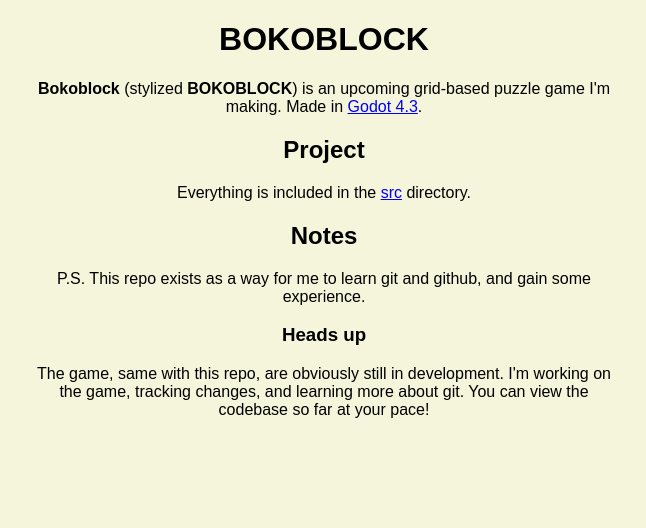
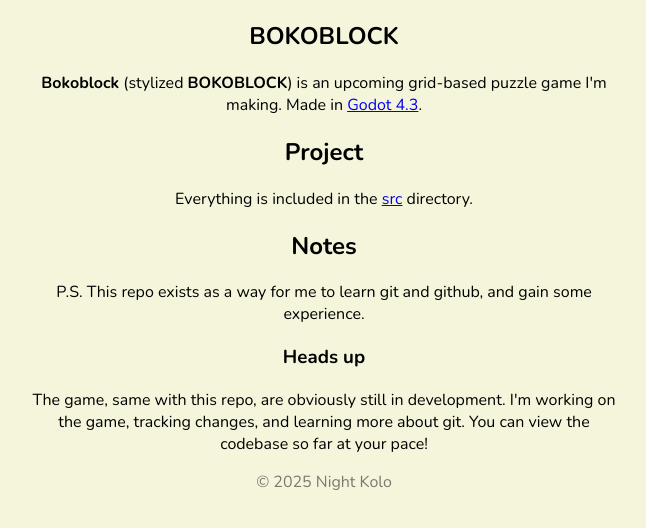
Before and after one commit to nightkolo/HTML-playground, a plain HTML site: page text-style-03.html in a window 1280 px wide. Shown: the whole page, without its empty margins (316-962 px from the left). Drawn offline with nearby package versions, Linux system fonts and the light colour scheme.

Commit message:
Minor Changes

```diff
--- a/styles/text-style-02.css
+++ b/styles/text-style-02.css
@@ -10,6 +10,16 @@ hr {
     opacity: 0.375;
 }
 
+footer {
+    opacity: 0.5;
+    transition: all 400ms;
+}
+
+footer:hover {
+    opacity: 0.75;
+}
+
+
 #text-body {
     width: 50%;
     margin: 0 auto;
@@ -17,48 +27,53 @@ hr {
 
 @media (max-width: 1000px) {
     #text-body {
-    width: 75%;
+        width: 75%;
     }
 }
 
 @media (max-width: 750px) {
     #text-body {
-    width: 100%;
+        width: 100%;
     }
 }
 
 .shadow-effect {
-    box-shadow: 1px 4px 10px rgba(0, 0, 0, 0.125);
+    box-shadow: 1px 4px 10px rgba(0, 0, 0, 0.175);
     transition: all 200ms;
 }
 
 .shadow-effect:hover {
-    box-shadow: 1px 8px 10px rgba(0, 0, 0, 0.175);
+    box-shadow: 1px 8px 10px rgba(0, 0, 0, 0.3);
+}
+
+.footer-text {
+    text-align: center;
+    padding: 40px;
 }
 
 .p-text-body {
     opacity: 0.8;
     padding: 20px;
-    background-color: rgba(0, 0, 0, 0.06);
+    background-color: rgba(0, 0, 0, 0.04);
     border-radius: 25px;
     transition: all 200ms;
 }
 
 .p-text-body:hover {
     opacity: 1.0;
-    background-color: rgba(0, 0, 0, 0.02);
+    background-color: rgba(0, 0, 0, 0.015);
     border-radius: 10px;
 }
 
 .skills-to-learn {
     padding: 10px;
-    background-color: rgba(0, 0, 0, 0.08);
+    background-color: rgba(0, 0, 0, 0.06);
     border-radius: 25px;
     transition: all 200ms;
 }
 
 .skills-to-learn:hover {
-    background-color: rgba(0, 0, 0, 0.02);
+    background-color: rgba(0, 0, 0, 0.01);
     border-radius: 10px;
 }
 
@@ -66,7 +81,6 @@ hr {
     display: inline;
     vertical-align: middle;
     margin-left: 20px;
-    opacity: 0.75;
     opacity: 0.5;
     padding: 0px;
     background-color: rgba(0, 0, 0, 0);
--- a/text-style-03.html
+++ b/text-style-03.html
@@ -1,17 +1,39 @@
 <!DOCTYPE html>
 <html style="background-color: beige;">
-    <body style="font-family: sans-serif;">
+    <head>
+        <!-- Working with Github Copilot for lil things :3 -->
+
+        <meta charset="UTF-8">
+        <meta name="viewport" content="width=device-width, initial-scale=1.0">
+        <link rel="preconnect" href="https://fonts.googleapis.com">
+        <link rel="preconnect" href="https://fonts.gstatic.com" crossorigin>
+        <link href="https://fonts.googleapis.com/css2?family=Nunito:ital,wght@0,200..1000;1,200..1000&display=swap" rel="stylesheet">
+        <title>Bokoblock</title>
+    </head>
+    <body style="font-family: 'Nunito', sans-serif;">
         <div style="margin: 0 auto; max-width: 600px; text-align: center;">
-            <!-- Converted from Markdown to HTML w/ https://markdowntohtml.com/ -->
+            <!-- Converted from Markdown to HTML w/ https://markdowntohtml.com/ with some modification-->
 
+            <article>
                 <h1 id="bokoblock">BOKOBLOCK</h1>
                 <p><strong>Bokoblock</strong> (stylized <strong>BOKOBLOCK</strong>) is an upcoming grid-based puzzle game I&#39;m making. Made in <a href="https://github.com/godotengine/godot/">Godot 4.3</a>.</p>
+            </article>
+            <section>
                 <h2 id="project">Project</h2>
                 <p>Everything is included in the <a href="src/">src</a> directory.</p>
+            </section>
+            <section>
                 <h2 id="notes">Notes</h2>
                 <p>P.S. This repo exists as a way for me to learn git and github, and gain some experience.</p>
+            </section>
+            <section>
                 <h3 id="heads-up">Heads up</h3>
                 <p>The game, same with this repo, are obviously still in development. I&#39;m working on the game, tracking changes, and learning more about git. You can view the codebase so far at your pace!</p>
+            </section>
         </div>
+
+        <footer style="text-align: center; opacity: 0.5;">
+            <p>© 2025 Night Kolo</p>
+        </footer>
     </body>
 </html>
```
Also changed, not shown: text-style-02.html (+16 -0 lines). Lines whose indentation alone changed are shown as unchanged.
